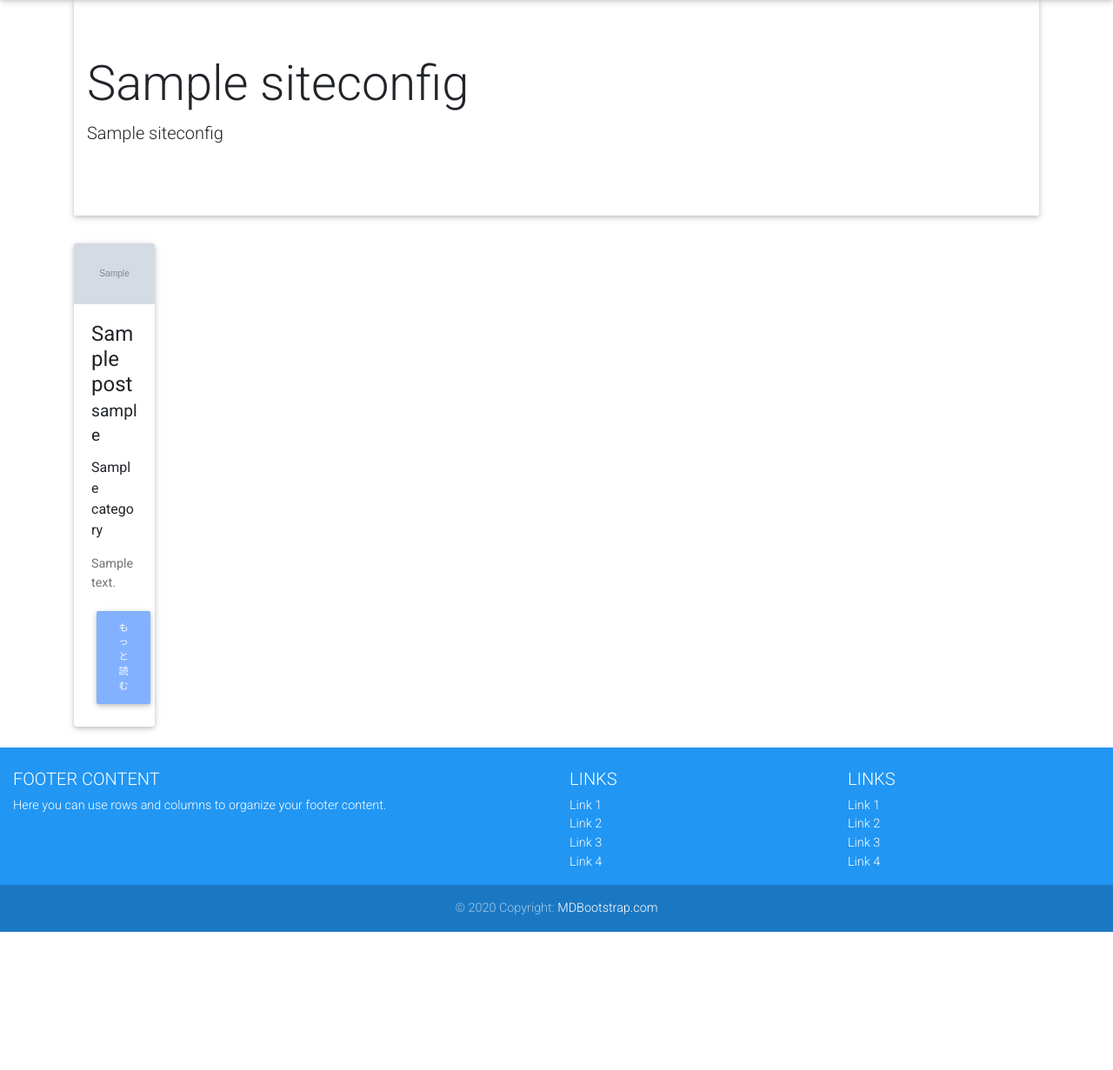
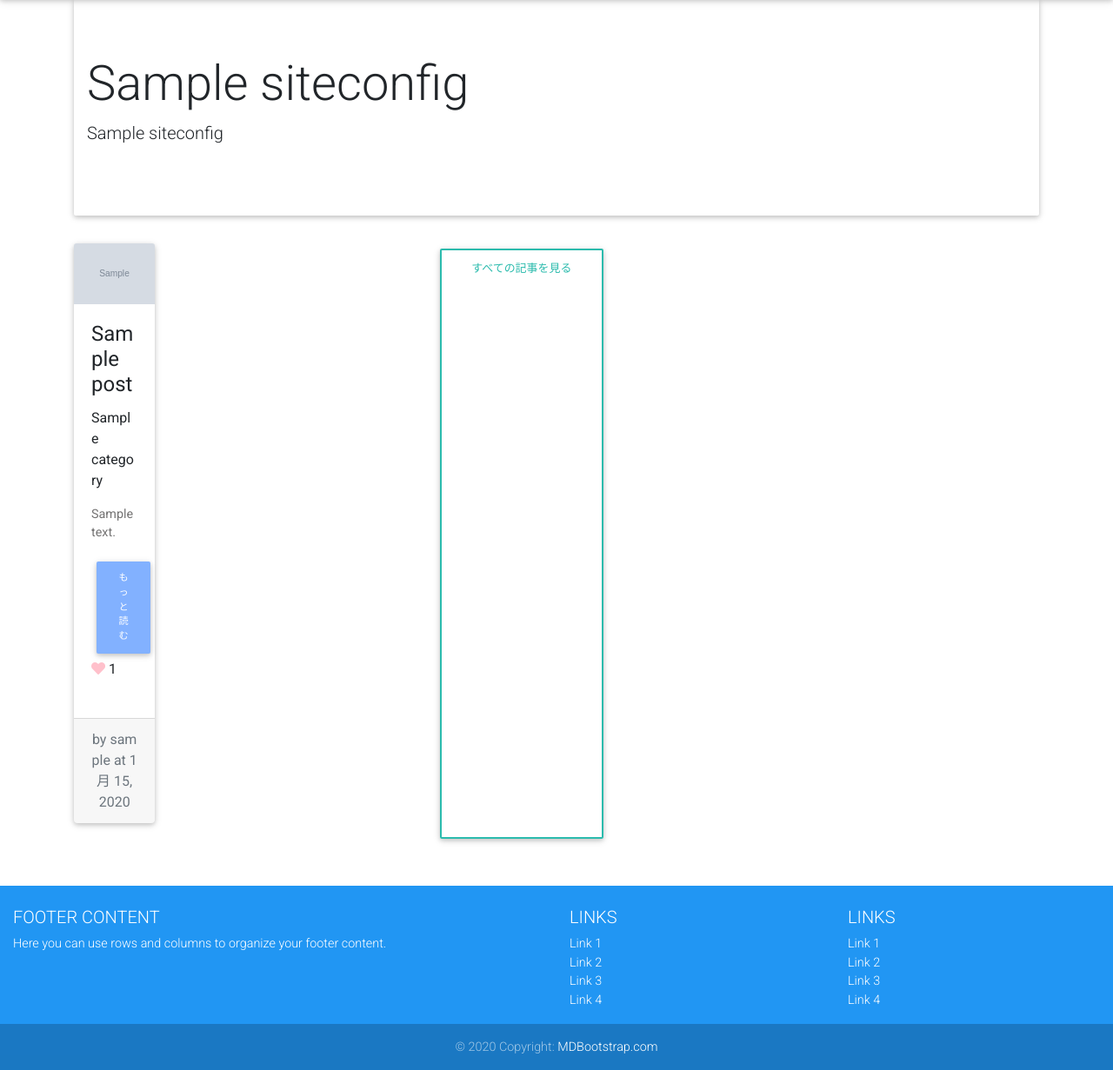
Before and after one commit to tabira2382/sauna-django, a Django app: page / in a window 1280 px wide. Shown: the part 57-1288 px from the top of the page at 87% size. Before the commit the page ends 1129 px from the top, so only its background shows below. Run offline with Django 3.2, Linux system fonts and the light colour scheme; tables that the repository leaves empty hold one stand-in row (values such as "Sample post"); grey boxes marked "Sample" are stand-in pictures; some libraries are stand-ins or nearby versions.

Commit message:
add:like_count

```diff
--- a/myapp/models.py
+++ b/myapp/models.py
@@ -26,6 +26,11 @@ class Post(models.Model):
     created_at = models.DateTimeField(auto_now_add=True)
     updated_at = models.DateTimeField(auto_now=True)
 
+    def like_count(self):
+        n = Like.objects.filter(post = self).count()
+        return n
+
+
     def __str__(self):
         return self.title
 
--- a/myapp/templates/myapp/index.html
+++ b/myapp/templates/myapp/index.html
@@ -23,8 +23,7 @@
                 <!--Card image-->
                 <div class="view overlay">
                     {% if item.thumbnail %}
-                    <img class="card-img-top" src="{{ item.thumbnail.url }}"
-                    alt="{{ item.title }}">
+                    <img class="card-img-top" src="{{ item.thumbnail.url }}" alt="{{ item.title }}">
                     {% else %}
                     <img class="card-img-top" src="https://mdbootstrap.com/img/Photos/Others/images/16.jpg"
                         alt="{{ item.title }}">
@@ -38,13 +37,21 @@
                 <div class="card-body">
 
                     <!--Title-->
-                    <h4 class="card-title">{{ item.title }}<small>{{ item.author }}</small></h4>
+                    <h4 class="card-title">{{ item.title }}</h4>
                     <p>{{ item.category }}</p>
                     <!--Text-->
                     <p class="card-text">{{ item.content|safe|truncatechars_html:30 }}</p>
                     <!-- Provides extra visual weight and identifies the primary action in a set of buttons -->
-                    <a href="{% url 'myapp:post_detail' item.id %}" type="button" class="btn btn-light-blue btn-md">もっと読む</a>
+                    <a href="{% url 'myapp:post_detail' item.id %}" type="button"
+                        class="btn btn-light-blue btn-md">もっと読む</a>
+                    <i class="fas fa-heart" style="color:pink;"></i>&nbsp;{{ item.like_count }}
 
+
+                </div>
+                <!-- Card footer -->
+                <div class="card-footer text-muted text-center mt-4">
+                    <smal>by&nbsp;{{ item.author }}&nbsp;at {{ item.created_at.date}}</smal>
+                    <br>
                 </div>
 
             </div>
@@ -53,5 +60,9 @@
         {% endfor %}
     </div>
     <!-- Card deck -->
+    <br>
+    <a class="btn btn-outline-default waves-effect" href="{% url 'myapp:post_list' %}">すべての記事を見る</a>
 </div>
+<br>
+<br>
 {% endblock %}
--- a/myapp/views.py
+++ b/myapp/views.py
@@ -28,7 +28,7 @@ class Index(TemplateView):
 
     def get_context_data(self, *args, **kwargs):
         context = super().get_context_data(**kwargs)
-        post_list = Post.objects.all().order_by('-created_at')
+        post_list = Post.objects.all().order_by('-created_at')[:6]
         context = {
             'post_list': post_list,
         }
```
Also changed, not shown: myapp/templates/myapp/post_detail.html (+8 -2 lines), myapp/templates/myapp/search.html (+8 -6 lines).
